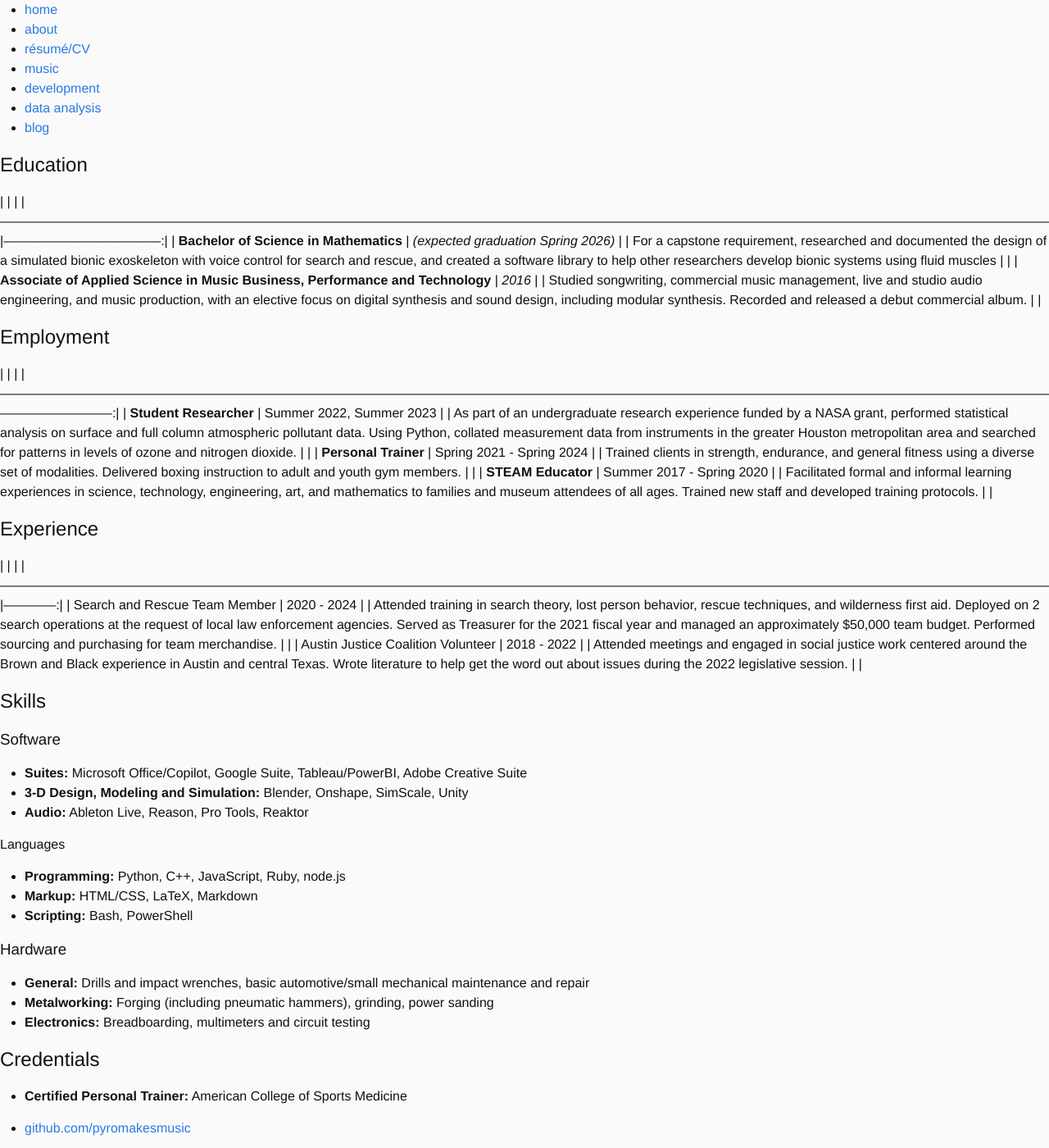
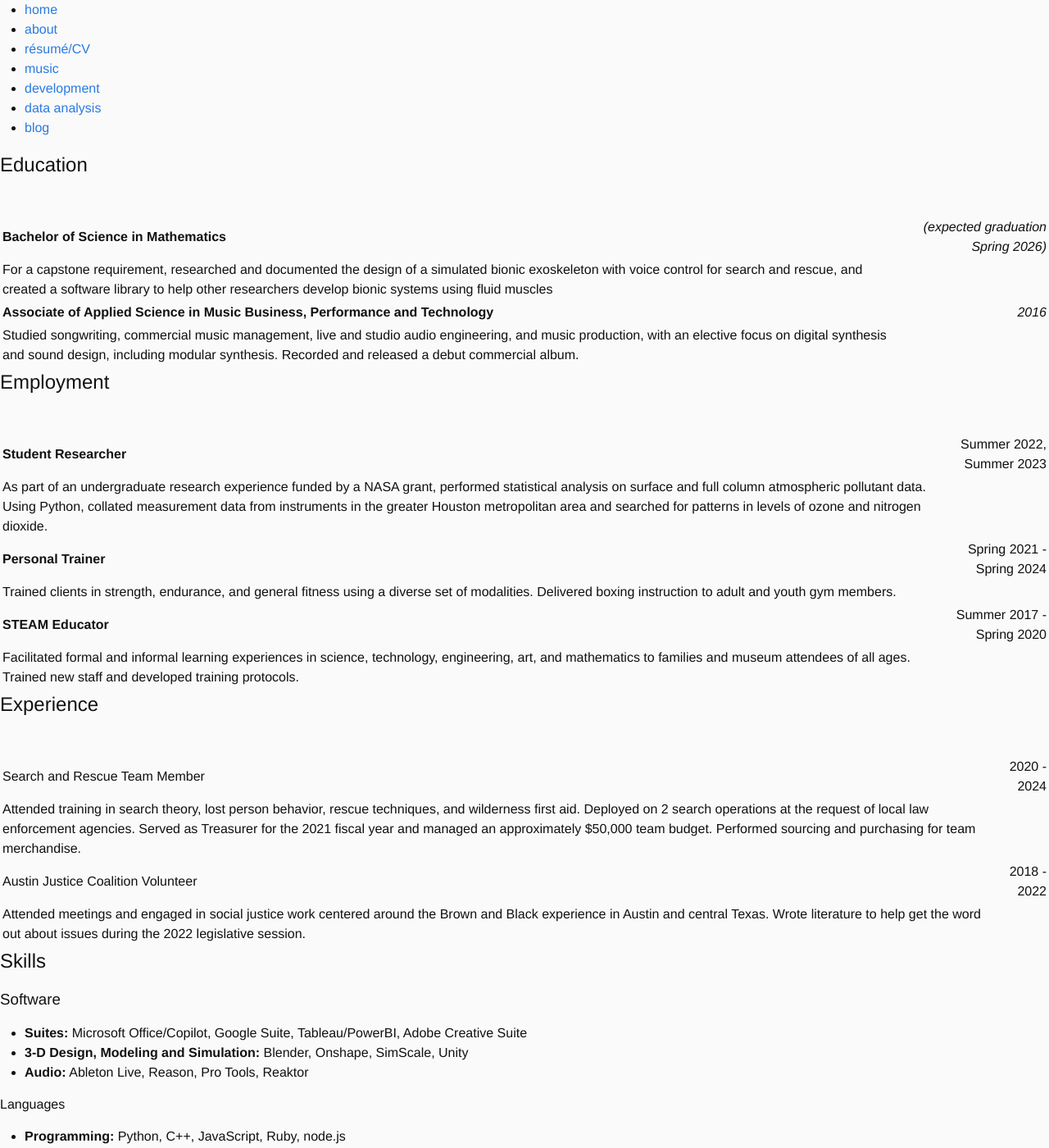
Before and after one commit to pyromakesmusic/pyromakesmusic.github.io, a Jekyll site: the page built from docs/resume_cv/index.md, in a window 1280 px wide and 1400 px high. Shown: the whole window at 82% size. Built offline with Jekyll 4.4.1, drawn with Linux system fonts in a browser that asks for light colours; some of the changed text lies outside the part shown.

Commit message:
changing heading spacing

```diff
--- a/docs/resume_cv/index.md
+++ b/docs/resume_cv/index.md
@@ -5,6 +5,7 @@ title: résumé/CV
 
 Education
 ----------
+
 |                                                                                                                                                                                                                                                       |                                     |
 |-------------------------------------------------------------------------------------------------------------------------------------------------------------------------------------------------------------------------------------------------------|------------------------------------:|
 | **Bachelor of Science in Mathematics**                                                                                                                                                                                                                | *(expected graduation Spring 2026)* |
@@ -14,6 +15,7 @@ Education
 
 Employment
 -----------
+
 |                                                                                                                                                                                                                                                                                                                                    |                           |
 |------------------------------------------------------------------------------------------------------------------------------------------------------------------------------------------------------------------------------------------------------------------------------------------------------------------------------------|--------------------------:|
 | **Student Researcher**                                                                                                                                                                                                                                                                                                             |  Summer 2022, Summer 2023 |
@@ -25,6 +27,7 @@ Employment
 
 Experience
 ----------
+
 |                                                                                                                                                                                                                                                                                                                                                 |             |
 |-------------------------------------------------------------------------------------------------------------------------------------------------------------------------------------------------------------------------------------------------------------------------------------------------------------------------------------------------|------------:|
 | Search and Rescue Team Member                                                                                                                                                                                                                                                                                                                   | 2020 - 2024 |
@@ -55,4 +58,4 @@ Skills
 
 Credentials
 -----------
-- **Certified Personal Trainer:** American College of Sports Medicine
+- ACSM Certified Personal Trainer
```
